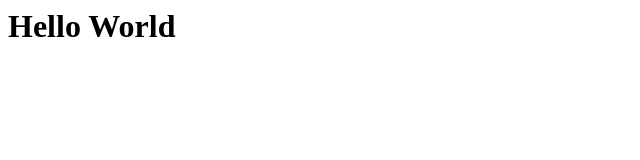
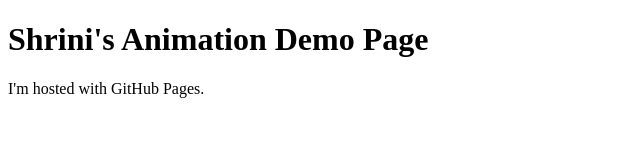
Before and after one commit to aztecwarrior25/aztecwarrior25, a plain HTML site: page index.html in a window 1280 px wide. Shown: the whole page, without its empty margins (0-640 px from the left). Drawn offline with Linux system fonts and the light colour scheme.

Commit message:
Update index.html

```diff
--- a/index.html
+++ b/index.html
@@ -1,6 +1,7 @@
+<!DOCTYPE html>
 <html>
-  <head> </head>
-  <body>
-<h1>Hello World</h1>
-    </body>
-<html>
+<body>
+<h1>Shrini's Animation Demo Page</h1>
+<p>I'm hosted with GitHub Pages.</p>
+</body>
+</html>
```
